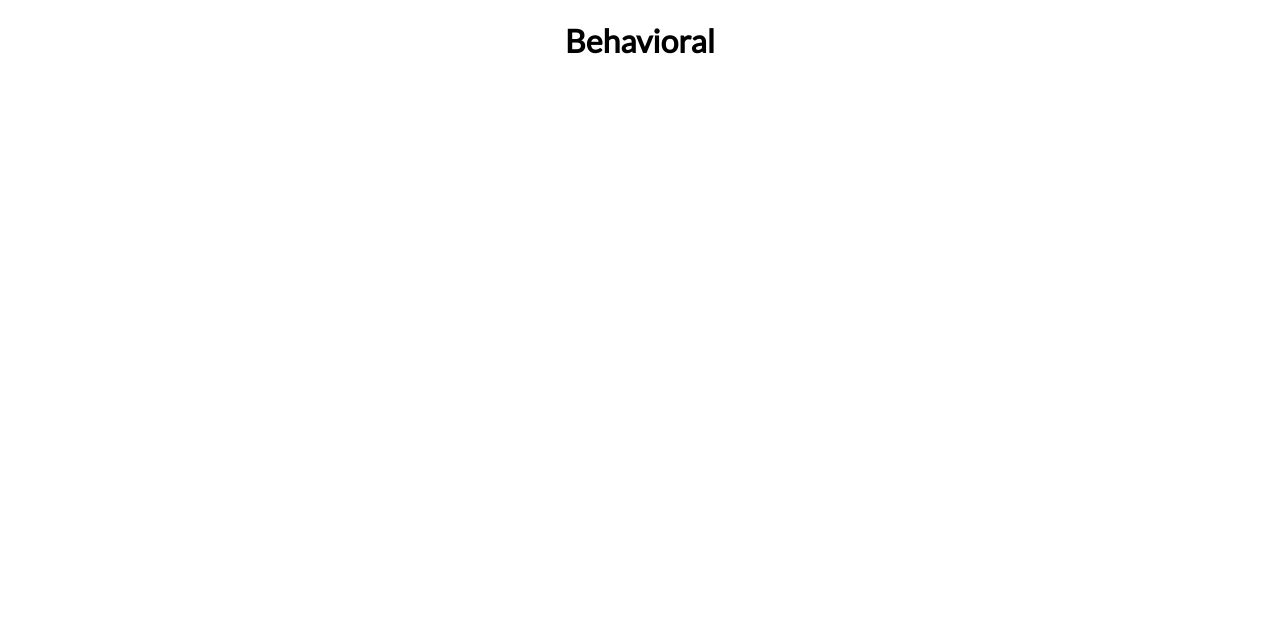
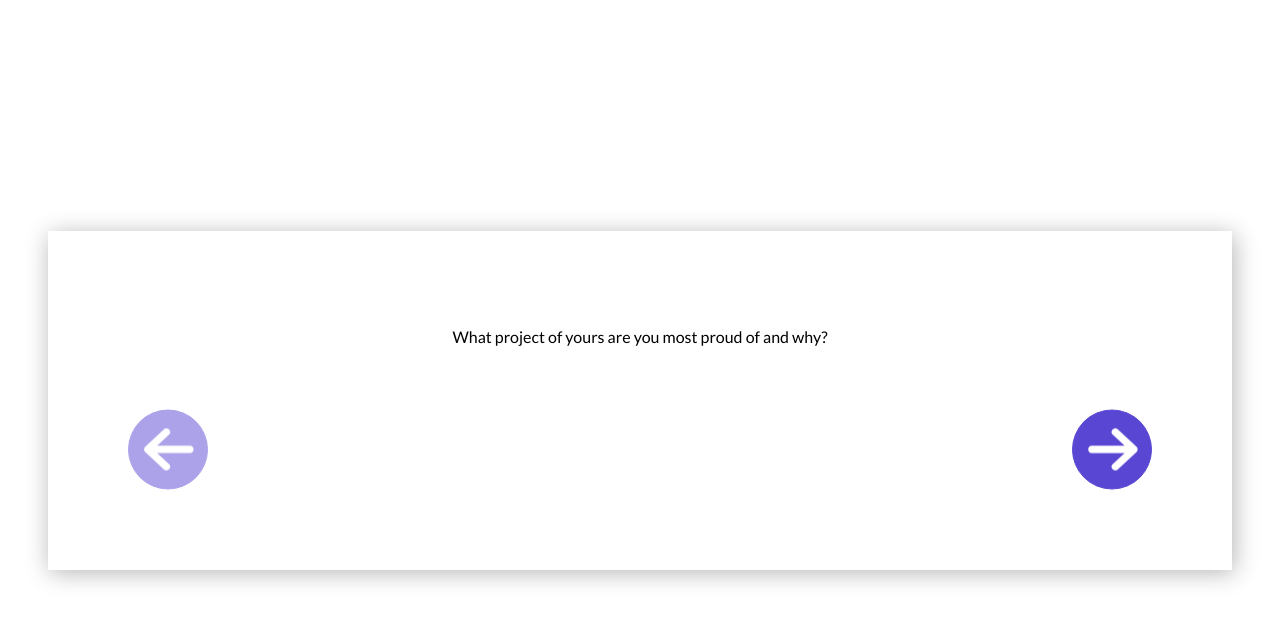
Before and after one commit to kelsiebesingeryeh/interview-prep-flashcards, a React (Create React App) app: page /behavioral in a window 1280 px wide. Shown: the top 622 px of the page. Built offline with nearby package versions, Linux system fonts and the light colour scheme.

Commit message:
Reuse flashcard component for behavioral link

```diff
--- a/src/Components/App/App.js
+++ b/src/Components/App/App.js
@@ -5,7 +5,6 @@ import { Route, Switch } from 'react-router-dom';
 import TechnicalLandingPage from "../TechnicalLandingPage/TechnicalLandingPage";
 import flashcardsData from '../../Data/flashcardsData.json';
 import Flashcards from '../Flashcards/Flashcards';
-import Behavioral from '../Behavioral/Behavioral';
 
 const App = () => {
   const [flashcards, setFlashcards] = useState(flashcardsData);
@@ -48,8 +47,12 @@ const App = () => {
           }
           else if (match.params.category === 'behavioral') {
             return (
-              <Behavioral/>
-            )
+              <Flashcards
+                flashcards={flashcards}
+                subCategory={match.params.subCategory}
+                getFlashcardIndex={getFlashcardIndex}
+              />
+            );
           }
         }}
         />
@@ -94,18 +97,9 @@ const App = () => {
         }
       }}
       />
-      {/* <Route
-      exact
-      path='/:category:/subCategory/:id'
-      render={({ match }) => {
-        return <Card id={match.params.id}/>
-      }}
-      /> */}
-
      </Switch>
-
    </main>
   )
 }
 
-export default App
+export default App;
--- a/src/Components/Behavioral/Behavioral.js
+++ /dev/null
@@ -1,9 +0,0 @@
-import React from 'react';
-
-const Behavioral = () => {
-    return (
-        <h1>Behavioral</h1>
-    )
-}
-
-export default Behavioral
```
Also changed, not shown: src/Components/Behavioral/Behavioral.css (deleted).
